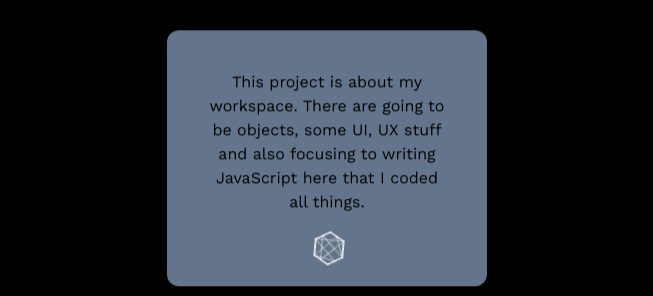
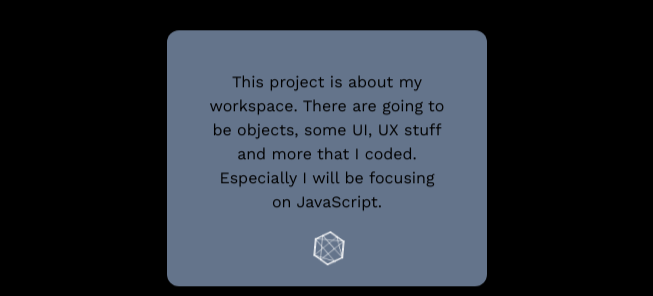
Before and after one commit to berkinkinay/Developer-Workspace, a React (Create React App) app: page / in a window 1280 px wide. Shown: the part 295-591 px from the top of the page, without its empty margins (313-966 px from the left). Built offline with nearby package versions, Linux system fonts and the light colour scheme.

Commit message:
Update Home.jsx

```diff
--- a/src/pages/Home.jsx
+++ b/src/pages/Home.jsx
@@ -67,8 +67,8 @@ export const Home = () => {
      'flex text-center justify-center 2xl:text-base my-10 mx-10 text-black'
      >
       This project is about my workspace. There are going to be objects,
-      some UI, UX stuff and also focusing to writing
-      JavaScript here that I coded all things.
+      some UI, UX stuff and more that I coded.
+      Especially I will be focusing on JavaScript.
     </p>
       <div className='App'>
        <div class='flex absolute bottom-5 rounded-full 2xl:right-[140px] 3xl:right-[144px]'
```
